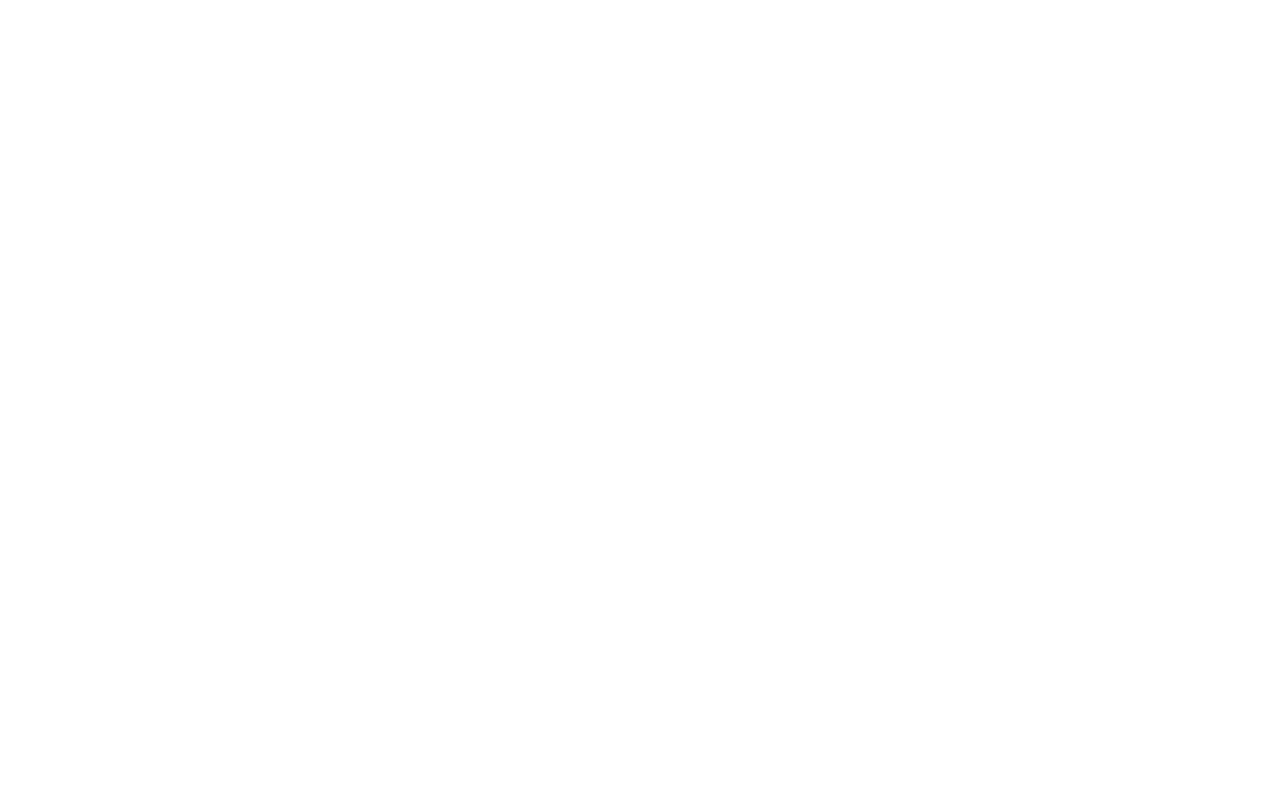
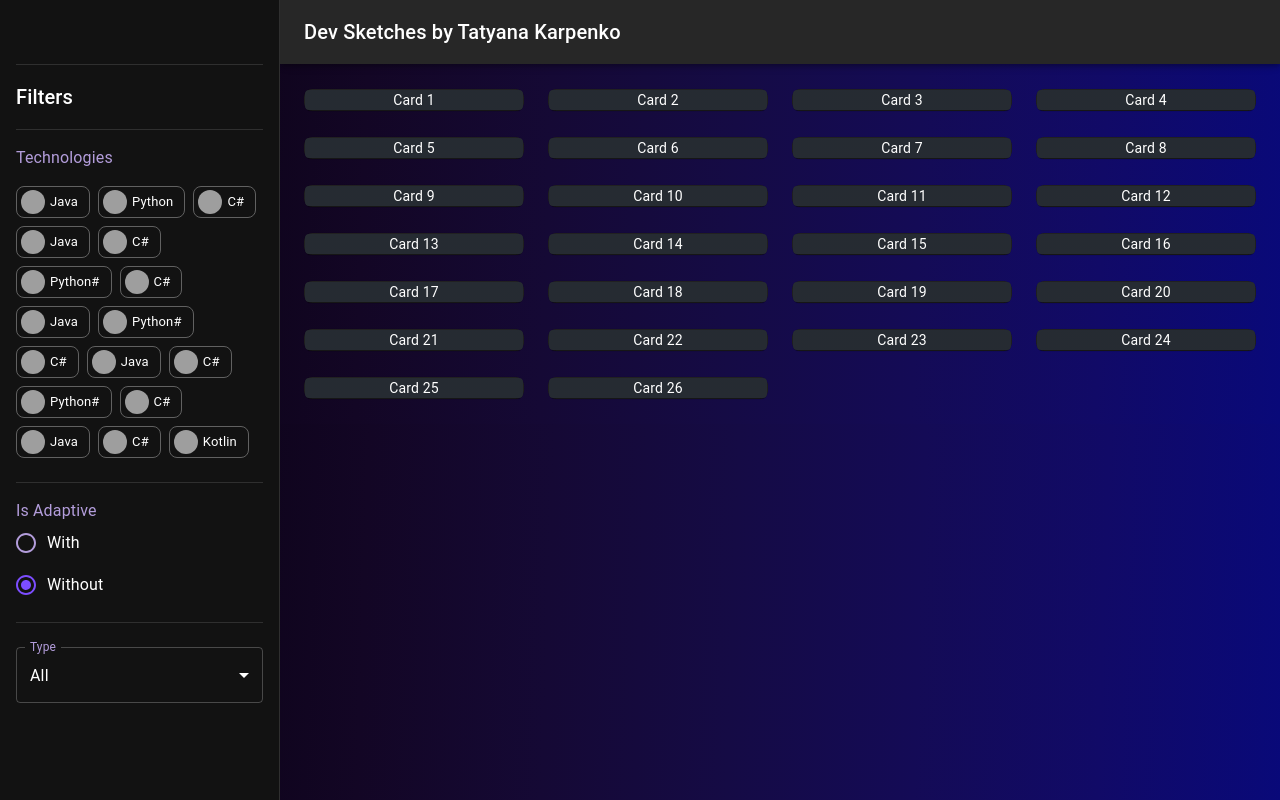
Before and after one commit to TatyanaDev/Code_snippets, a React (Create React App) app in the folder frontend/: page / in a window 1280 px wide. Built offline with nearby package versions, Linux system fonts and the light colour scheme; grey boxes are pictures that could not be loaded.

Commit message:
Add initial settings for cards and StarBorder

```diff
--- a/frontend/src/components/ResponsiveDrawer/DrawerComponent/index.tsx
+++ b/frontend/src/components/ResponsiveDrawer/DrawerComponent/index.tsx
@@ -1,12 +1,9 @@
 import { useState } from "react";
-import { Avatar, Chip, FormControl, FormControlLabel, FormLabel, InputLabel, MenuItem, Radio, RadioGroup, Select, Box } from "@mui/material";
-import Typography from "@mui/material/Typography";
-import Divider from "@mui/material/Divider";
-import Toolbar from "@mui/material/Toolbar";
-import List from "@mui/material/List";
+import { Avatar, Chip, FormControl, FormControlLabel, FormLabel, InputLabel, MenuItem, Radio, RadioGroup, Select, Box, Typography, Divider, Toolbar, List, useTheme } from "@mui/material";
 
 const DrawerComponent = () => {
   const [selectedTechs, setSelectedTechs] = useState<number[]>([]);
+  const theme = useTheme();
 
   const technologies = [
     { id: 1, name: "Java", iconUrl: "/path/to/java-icon.png" },
@@ -67,7 +64,8 @@
             variant="outlined"
             clickable
             sx={{
-              backgroundColor: selectedTechs.includes(technology.id) ? "#b39ddb" : undefined,
+              backgroundColor: selectedTechs.includes(technology.id) ? theme.palette.text.secondary : undefined,
+              borderRadius: 2,
             }}
           />
         ))}
--- a/frontend/src/components/ResponsiveDrawer/index.tsx
+++ b/frontend/src/components/ResponsiveDrawer/index.tsx
@@ -1,14 +1,8 @@
 import { useState } from "react";
-import { ThemeProvider, createTheme } from "@mui/material/styles";
-import CssBaseline from "@mui/material/CssBaseline";
-import IconButton from "@mui/material/IconButton";
-import Typography from "@mui/material/Typography";
+import { CssBaseline, IconButton, Typography, Paper, Toolbar, AppBar, Drawer, Box, ThemeProvider, createTheme, experimentalStyled as styled, useTheme, Grid2 as Grid } from "@mui/material";
 import MenuIcon from "@mui/icons-material/Menu";
-import Toolbar from "@mui/material/Toolbar";
-import AppBar from "@mui/material/AppBar";
-import Drawer from "@mui/material/Drawer";
-import Box from "@mui/material/Box";
 import DrawerComponent from "./DrawerComponent";
+import StarBorder from "../StarBorder";
 
 const drawerWidth = 280;
 
@@ -27,6 +21,7 @@
 const ResponsiveDrawer = () => {
   const [mobileOpen, setMobileOpen] = useState<boolean>(false);
   const [isClosing, setIsClosing] = useState<boolean>(false);
+  const theme = useTheme();
 
   const handleDrawerClose = () => {
     setIsClosing(true);
@@ -40,6 +35,18 @@
       setMobileOpen(!mobileOpen);
     }
   };
+
+  const Item = styled(Paper)(({ theme }) => ({
+    // backgroundColor: "#ffffff",
+    ...theme.typography.body2,
+    // padding: theme.spacing(2),
+    textAlign: "center",
+    // height: "100%",
+    // color: theme.palette.text.secondary,
+    ...theme.applyStyles("dark", {
+      backgroundColor: "#1a2027",
+    }),
+  }));
 
   return (
     <ThemeProvider theme={darkTheme}>
@@ -96,6 +103,15 @@
 
         <Box component="main" sx={{ flexGrow: 1, p: 3, width: { sm: `calc(100% - ${drawerWidth}px)` } }}>
           <Toolbar />
+          <Grid container spacing={{ xs: 2, md: 3 }}>
+            {Array.from(Array(26)).map((_, index) => (
+              <Grid key={index} size={{ xs: 12, sm: 6, md: 4, lg: 3 }}>
+                <StarBorder as="div" color={theme.palette.primary.main}>
+                  <Item>{`Card ${index + 1}`}</Item>
+                </StarBorder>
+              </Grid>
+            ))}
+          </Grid>
         </Box>
       </Box>
     </ThemeProvider>
--- /dev/null
+++ b/frontend/src/components/StarBorder/index.tsx
@@ -0,0 +1,36 @@
+import { ElementType, ComponentPropsWithoutRef, ReactNode, CSSProperties } from "react";
+import "./styles.css";
+
+type StarBorderProps<T extends ElementType> = ComponentPropsWithoutRef<T> & {
+  as?: T;
+  className?: string;
+  children?: ReactNode;
+  color?: string;
+  speed?: CSSProperties["animationDuration"];
+};
+
+const StarBorder = <T extends ElementType = "button">({ as, className = "", color = "white", speed = "6s", children, ...rest }: StarBorderProps<T>) => {
+  const Component = as || "button";
+
+  return (
+    <Component className={`star-border-container ${className}`} {...rest}>
+      <div
+        className="border-gradient-bottom"
+        style={{
+          background: `radial-gradient(circle, ${color}, transparent 10%)`,
+          animationDuration: speed,
+        }}
+      ></div>
+      <div
+        className="border-gradient-top"
+        style={{
+          background: `radial-gradient(circle, ${color}, transparent 10%)`,
+          animationDuration: speed,
+        }}
+      ></div>
+      <div className="inner-content">{children}</div>
+    </Component>
+  );
+};
+
+export default StarBorder;
--- /dev/null
+++ b/frontend/src/components/StarBorder/styles.css
@@ -0,0 +1,63 @@
+.star-border-container {
+  border-radius: 8px;
+  position: relative;
+  overflow: hidden;
+  padding: 1px 0;
+}
+
+.border-gradient-bottom {
+  animation: star-movement-bottom linear infinite alternate;
+  position: absolute;
+  border-radius: 50%;
+  bottom: -11px;
+  opacity: 0.7;
+  right: -250%;
+  height: 50%;
+  width: 300%;
+  z-index: 0;
+}
+
+.border-gradient-top {
+  animation: star-movement-top linear infinite alternate;
+  border-radius: 50%;
+  position: absolute;
+  opacity: 0.7;
+  width: 300%;
+  height: 50%;
+  left: -250%;
+  top: -10px;
+  z-index: 0;
+}
+
+.inner-content {
+  background: linear-gradient(to bottom, #060606, #111111);
+  border: 1px solid #222222;
+  border-radius: 8px;
+  position: relative;
+  text-align: center;
+  color: #ffffff;
+  font-size: 16px;
+  z-index: 1;
+}
+
+@keyframes star-movement-bottom {
+  0% {
+    transform: translate(0%, 0%);
+    opacity: 1;
+  }
+  100% {
+    transform: translate(-100%, 0%);
+    opacity: 0;
+  }
+}
+
+@keyframes star-movement-top {
+  0% {
+    transform: translate(0%, 0%);
+    opacity: 1;
+  }
+  100% {
+    transform: translate(100%, 0%);
+    opacity: 0;
+  }
+}
--- a/frontend/src/page/Projects/index.tsx
+++ b/frontend/src/page/Projects/index.tsx
@@ -1,7 +1,9 @@
+import ResponsiveDrawer from "../../components/ResponsiveDrawer";
 import SplashCursor from "../../components/SplashCursor";
 
 const Projects = () => (
   <>
+    <ResponsiveDrawer />
     <SplashCursor />
   </>
 );
```
